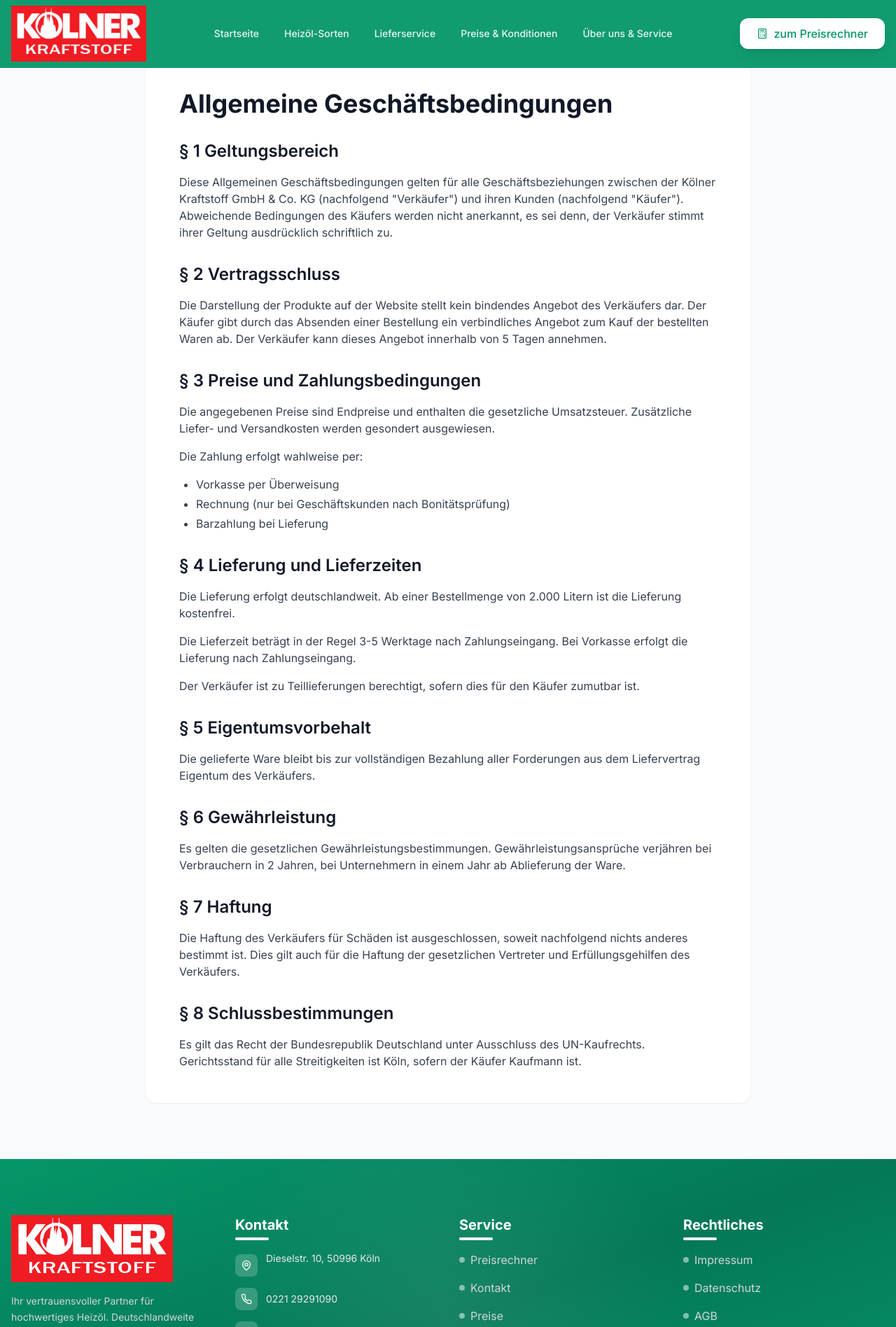
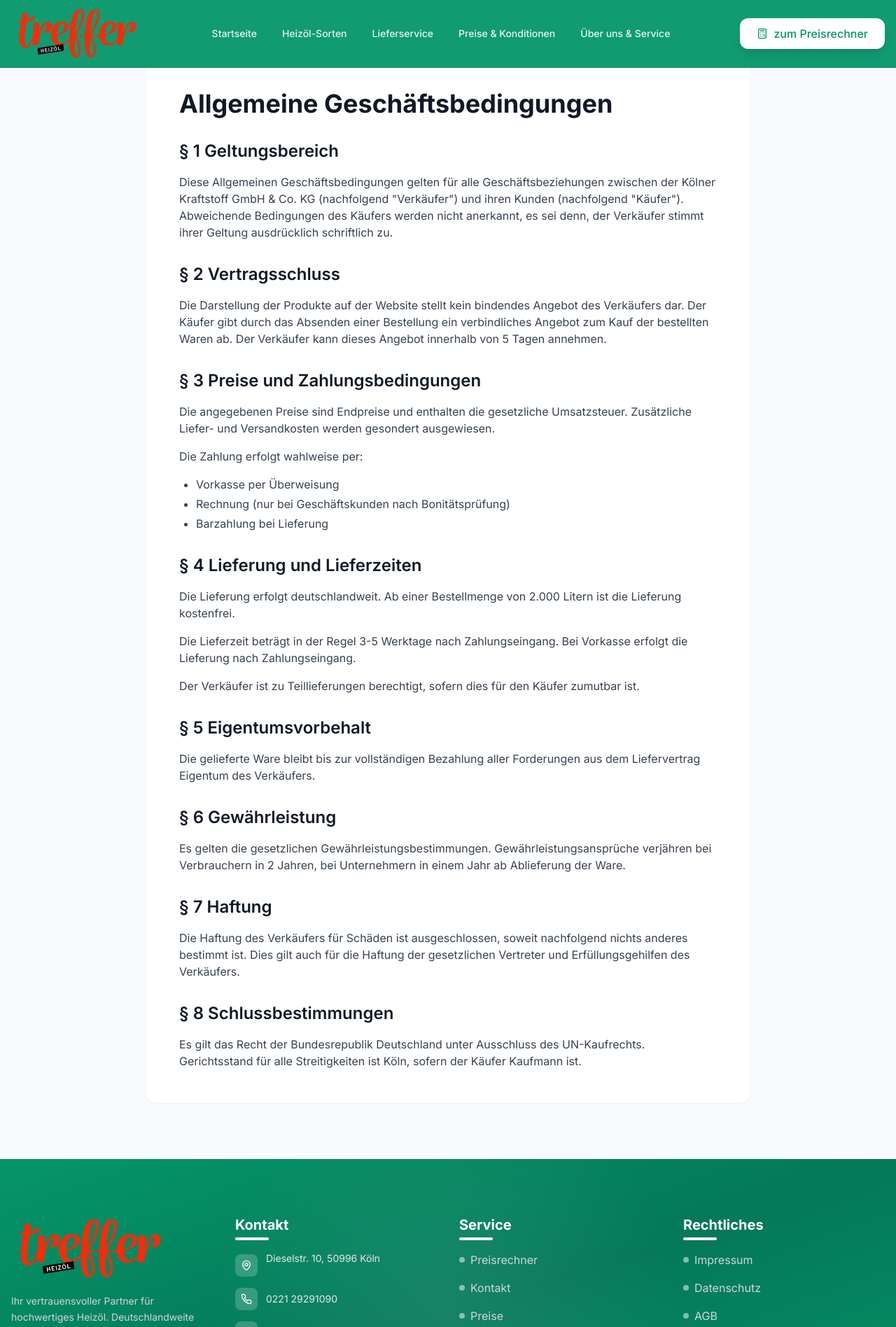
Before and after one commit to dvvvvv411/blueline-heizoel-92303, a React (Vite) app: page /agb in a window 1280 px wide. Shown: the top 1896 px of the page at 70% size. Built offline with nearby package versions, Linux system fonts and the light colour scheme.

Commit message:
Update logo in header and footer

```diff
--- a/src/components/Footer.tsx
+++ b/src/components/Footer.tsx
@@ -16,8 +16,8 @@ const Footer = () => {
             <div className="space-y-6">
               <div>
                 <img
-                  src="/lovable-uploads/koelner-kraftstoff-logo.png"
-                  alt="Kölner Kraftstoff"
+                  src="/lovable-uploads/treffer-logo.png"
+                  alt="Treffer Heizöl"
                   className="h-24 w-auto mb-4"
                 />
                 <p className="text-gray-300 text-sm leading-relaxed">
--- a/src/components/Header.tsx
+++ b/src/components/Header.tsx
@@ -62,8 +62,8 @@ const Header = () => {
           <div className="flex items-center lg:flex-none flex-1 lg:flex-initial justify-center lg:justify-start">
             <Link to="/" onClick={handleNavClick} className="group">
               <img
-                src="/lovable-uploads/koelner-kraftstoff-logo.png"
-                alt="Kölner Kraftstoff"
+                src="/lovable-uploads/treffer-logo.png"
+                alt="Treffer Heizöl"
                 className="h-20 w-auto transition-transform duration-300 group-hover:scale-105"
               />
             </Link>
```
Also changed, not shown: public/lovable-uploads/treffer-logo.png (added).
